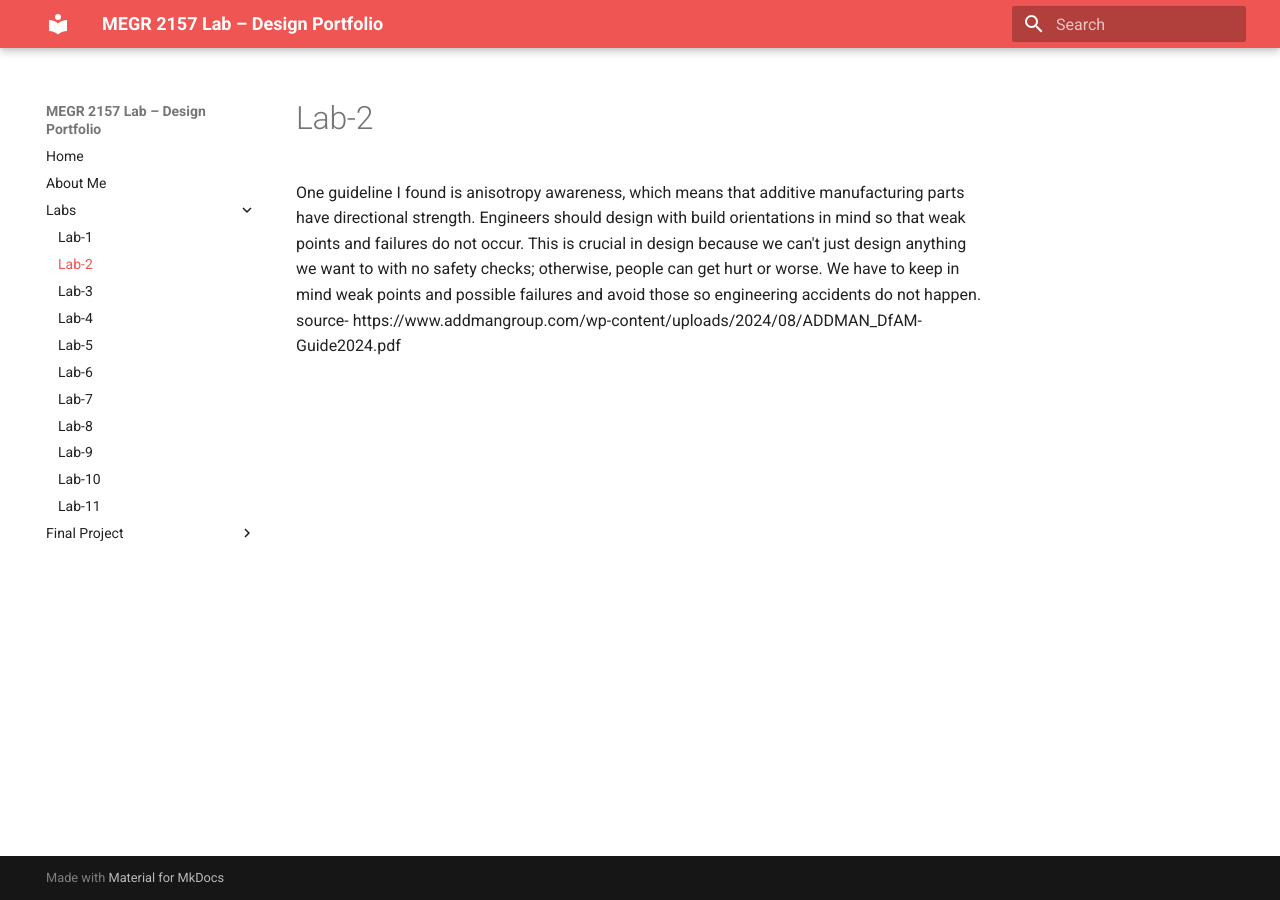
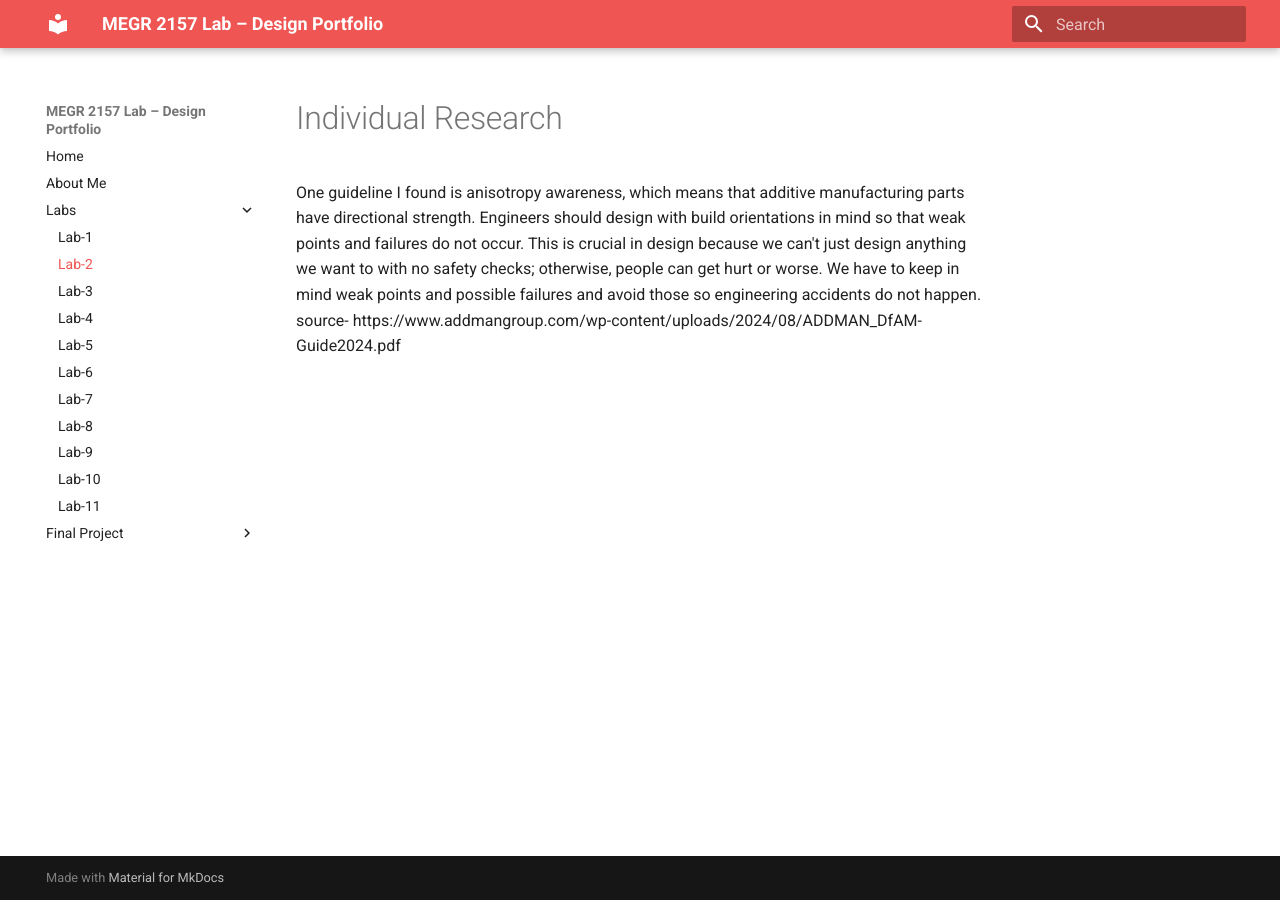
Before and after one commit to NathanZimmy/MEGR-2156-Lab, an MkDocs documentation site: the page built from docs/Labs/L02/index.md, in a window 1280 px wide. Built offline with MkDocs 1.6.1 and Material for MkDocs 9.7.7, drawn with Linux system fonts in a browser that asks for light colours.

Commit message:
Update index.md

```diff
--- a/docs/Labs/L02/index.md
+++ b/docs/Labs/L02/index.md
@@ -1,2 +1,3 @@
+# Individual Research
 One guideline I found is anisotropy awareness, which means that additive manufacturing parts have directional strength. Engineers should design with build orientations in mind so that weak points and failures do not occur. This is crucial in design because we can't just design anything we want to with no safety checks; otherwise, people can get hurt or worse. We have to keep in mind weak points and possible failures and avoid those so engineering accidents do not happen.
 source- https://www.addmangroup.com/wp-content/uploads/2024/08/ADDMAN_DfAM-Guide2024.pdf
```
